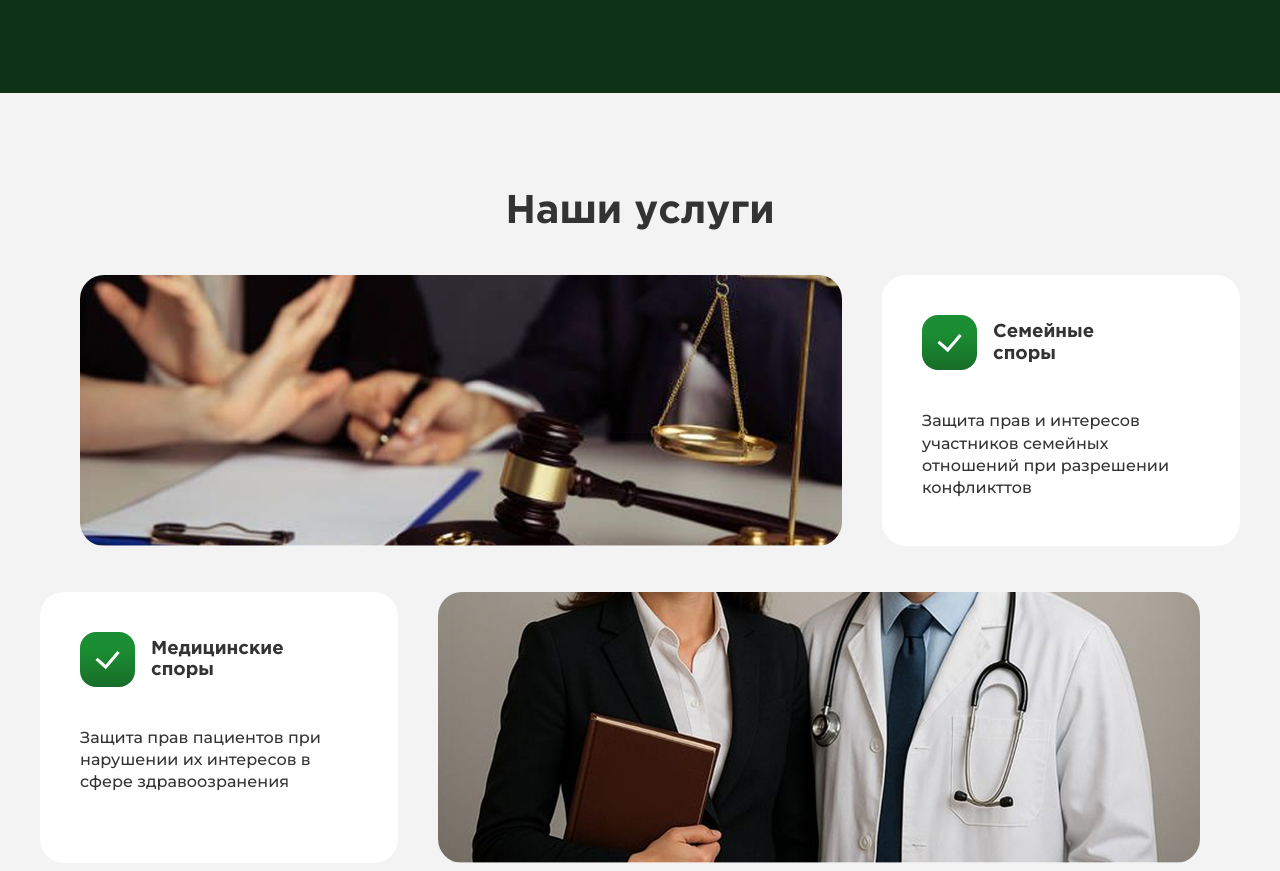
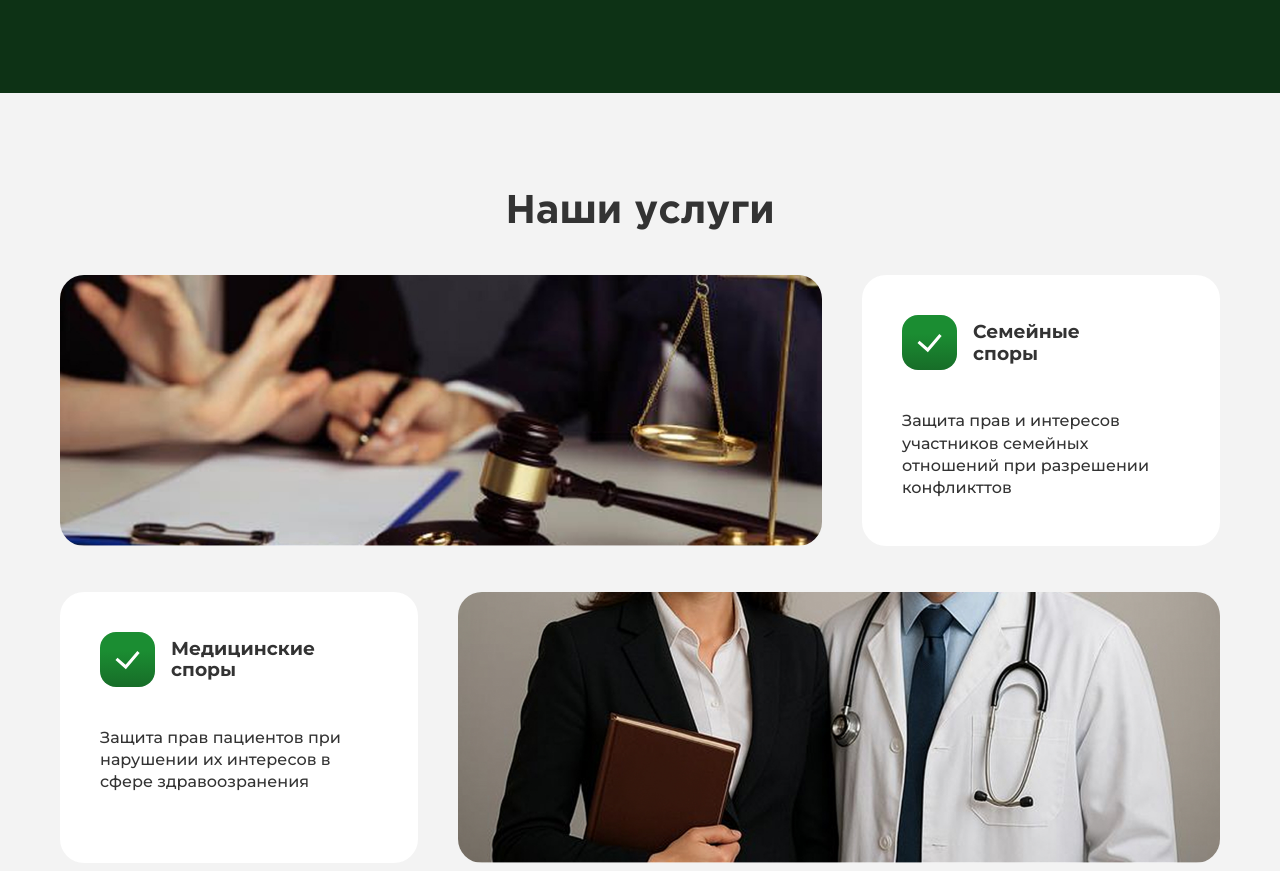
Before and after one commit to IIIWA/law, a website built with Vite: page src/index.html in a window 1280 px wide. Shown: the part 1059-1930 px from the top of the page. Built offline with nearby package versions, Linux system fonts and the light colour scheme.

Commit message:
Our Services Correct ver

```diff
--- a/src/assets/scss/components/home/_our-services.scss
+++ b/src/assets/scss/components/home/_our-services.scss
@@ -1,5 +1,8 @@
 .our-services {
     &__inner {
+        display: flex;
+        flex-direction: column;
+        align-items: center;
         padding: 96px 0;
 
         @media (width <=762px) {
@@ -63,6 +66,8 @@
 
     &__card-title {
         width: 115px;
+        font-family: var(--second-family);
+        font-weight: 700;
 
     }
 
```
